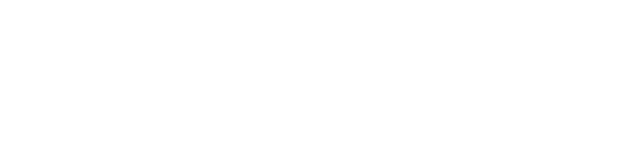
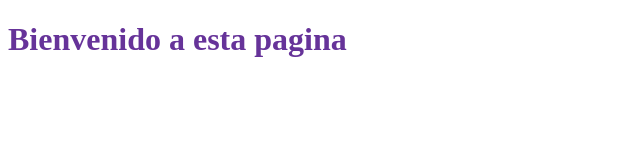
Before and after one commit to marcelaSaggeth06/PT, a plain HTML site: page index.html in a window 1280 px wide. Shown: the whole page, without its empty margins (0-640 px from the left). Drawn offline with Linux system fonts and the light colour scheme.

Commit message:
Agrege un H1 y agregue estilos en css en H1

```diff
--- a/estilos.css
+++ b/estilos.css
@@ -0,0 +1,3 @@
+h1{
+    color: rebeccapurple;
+}
--- a/index.html
+++ b/index.html
@@ -6,9 +6,11 @@
     <meta http-equiv="X-UA-Compatible" content="IE=edge">
     <meta name="viewport" content="width=device-width, initial-scale=1.0">
     <title>Holis</title>
+    <link rel="stylesheet" href="estilos.css">
 </head>
 
 <body>
+    <h1>Bienvenido a esta pagina</h1>
 
 </body>
 
```
